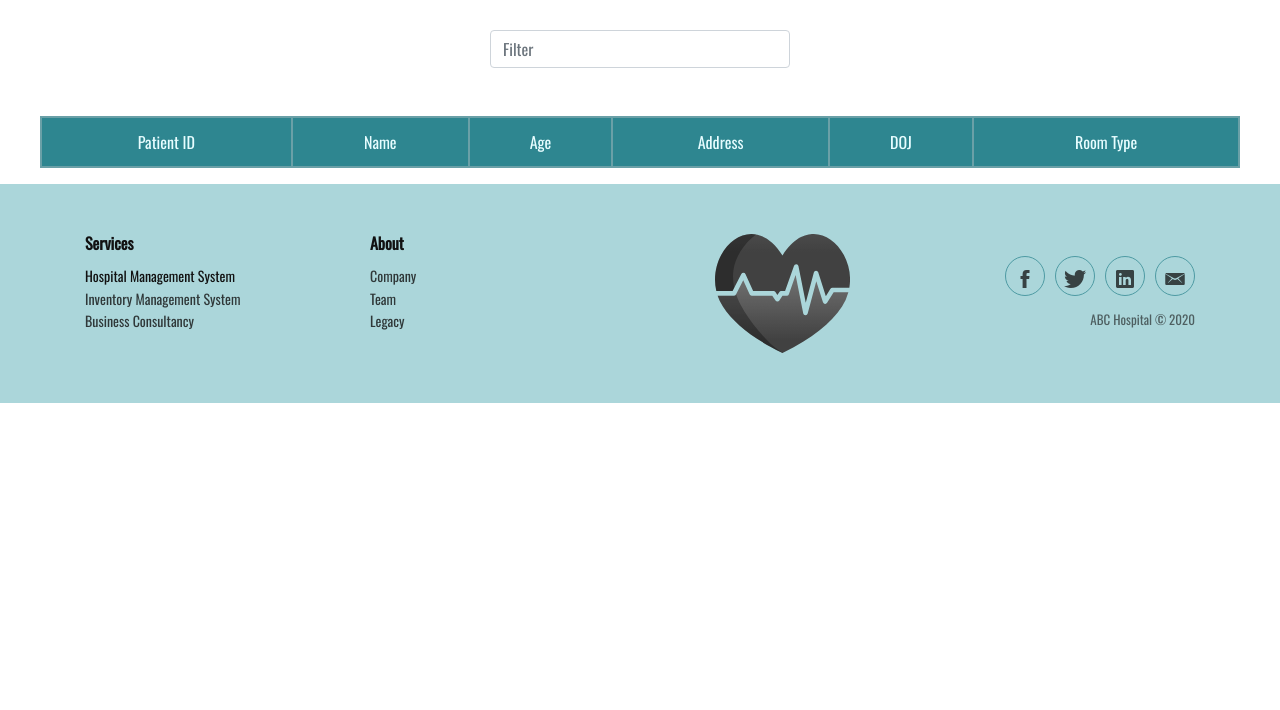
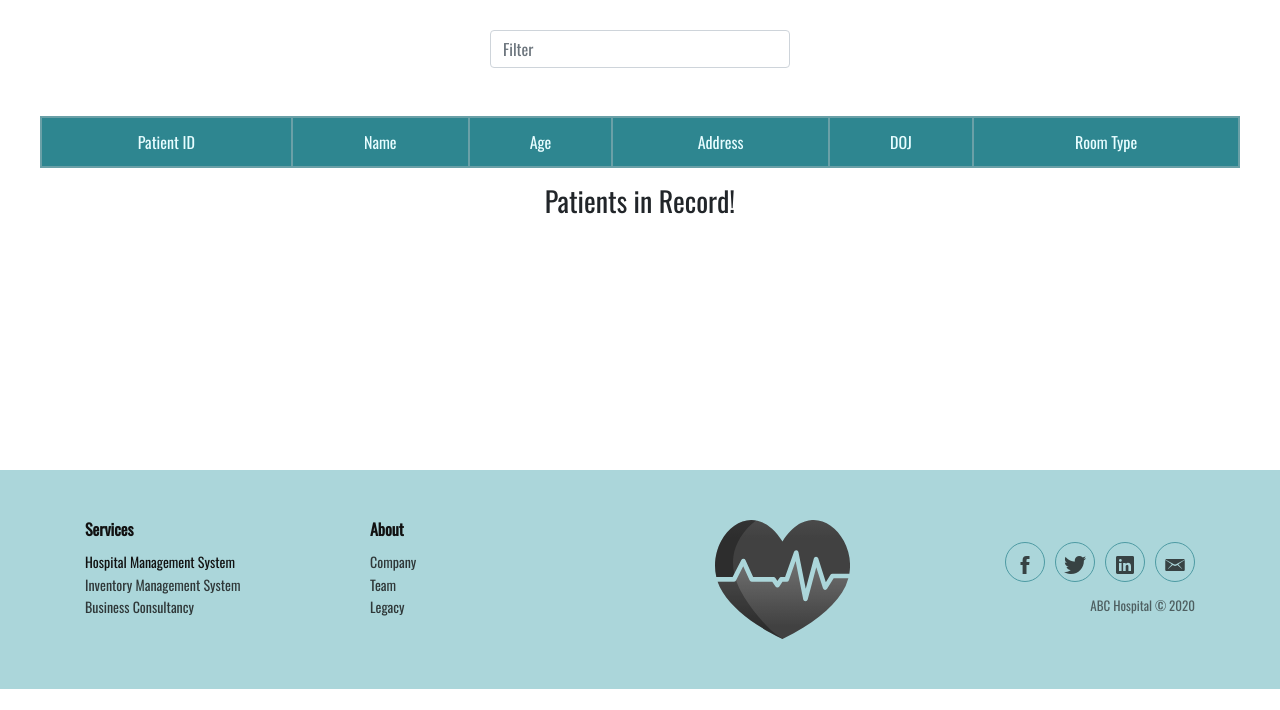
Before and after one commit to ayushgd/hms, a Python web app: template templates/view_patients.html in a window 1280 px wide. Shown: the part 72-782 px from the top of the page. Run offline with Jinja, Linux system fonts and the light colour scheme; the template is opened without the code that fills it, so the values that code supplies are empty; some libraries are stand-ins or nearby versions.

Commit message:
Layout styling and minor changes

```diff
--- a/static/css/styles.css
+++ b/static/css/styles.css
@@ -13,6 +13,9 @@ body {
   font-family: 'Oswald', sans-serif !important;
 }
 
+main {
+  min-height: 55vh;
+}
 
 /* Header */
 
--- a/templates/view_patients.html
+++ b/templates/view_patients.html
@@ -34,6 +34,12 @@
     {% endfor %}
   </tbody>
 </table>
+
+<div class="text-center" style="margin-top: 0.5em;">
+  <h3>
+    {{ patients.count() }} Patients in Record!
+  </h3>
+</div>
 {% endblock %}
 
 {% block script %}
```
Also changed, not shown: templates/layout.html (+0 -16 lines).
